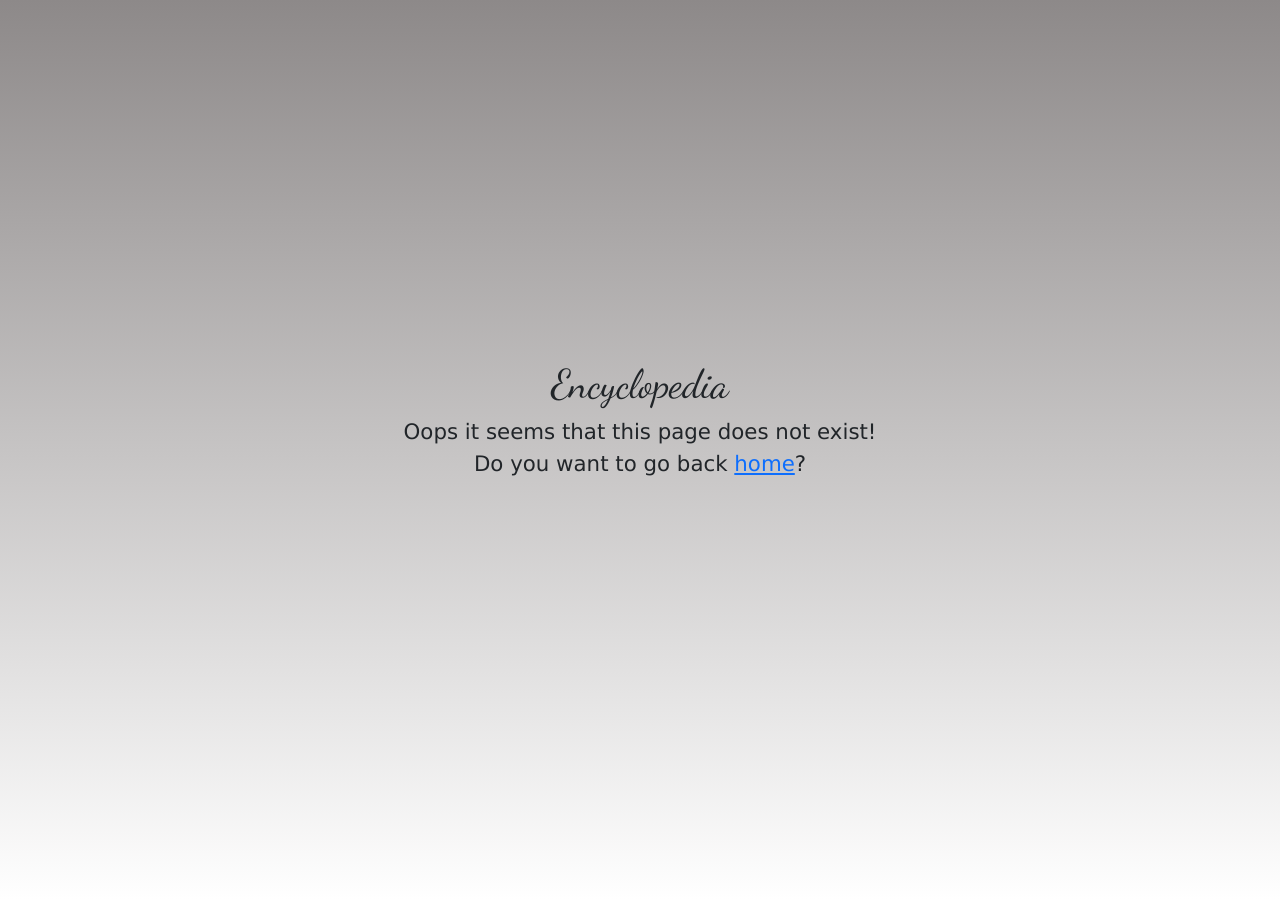
After one commit to minprog-platforms/project-wiki-django-JesMas, a Django app: template encyclopedia/templates/encyclopedia/error.html in a window 1280 px wide. The commit adds this page. Run offline with Django 3.2, Linux system fonts and the light colour scheme; the template is opened without the code that fills it, so the values that code supplies are empty.

Commit message:
added search and error page

```diff
--- a/encyclopedia/templates/encyclopedia/entry.html
+++ b/encyclopedia/templates/encyclopedia/entry.html
@@ -1,7 +1,7 @@
 {% extends "encyclopedia/layout.html" %}
 
 {% block title %}
-    Encyclopedia
+    {{ title }}
 {% endblock %}
 
 {% block body %}
--- /dev/null
+++ b/encyclopedia/templates/encyclopedia/error.html
@@ -0,0 +1,25 @@
+{% load static %}
+
+<!DOCTYPE html>
+<html style= "background-image:linear-gradient rgb(219, 79, 79), white">
+<link href="https://fonts.googleapis.com/css2?family=Dancing+Script&display=swap" rel="stylesheet">
+<head>
+    <style>
+        html {
+        height: 100%;
+        }
+        body {
+        background-image: linear-gradient(#8d8989, rgb(255, 255, 255));
+        }
+    </style>
+    <title>page not found</title>
+    <link href="https://cdn.jsdelivr.net/npm/bootstrap@5.0.0-beta2/dist/css/bootstrap.min.css" rel="stylesheet" integrity="sha384-BmbxuPwQa2lc/FVzBcNJ7UAyJxM6wuqIj61tLrc4wSX0szH/Ev+nYRRuWlolflfl" crossorigin="anonymous">
+    <link href="{% static 'encyclopedia/styles.css' %}" rel="stylesheet">
+</head>
+<body>
+<div style= "height: 100vh;width: 100vw;position:fixed; left:0;top:0;overflow:hidden;">
+  <h1 style="font-family: 'Dancing Script', cursive;text-align: center;padding-top: 40vh;">Encyclopedia</h1>
+  <p style = "text-align: center;padding-bottom: 50vh;font-family: Verdana, Geneva, Tahoma, sans-serif;font-size: 16pt;">Oops it seems that this page does not exist!<br />Do you want to go back <a href="{% url 'index' %}">home</a>?</p>
+</div>
+</body>
+</html>
--- a/encyclopedia/templates/encyclopedia/index.html
+++ b/encyclopedia/templates/encyclopedia/index.html
@@ -9,7 +9,6 @@
 
     <ul>
         {% for entry in entries %}
-            <!-- <li>{{ entry }}</li> -->
             <li><a href="{% url 'entry' entry %}">{{ entry }}</a></li>
         {% endfor %}
     </ul>
--- a/encyclopedia/templates/encyclopedia/layout.html
+++ b/encyclopedia/templates/encyclopedia/layout.html
@@ -12,7 +12,7 @@
         <div class="row">
             <div class="sidebar col-lg-2 col-md-3">
                 <h2>Encyclopedia</h2>
-                <form>
+                <form action="{% url 'search' %}" method="get">
                     <input class="search" type="text" name="q" placeholder="Search Encyclopedia">
                 </form>
                 <div>
--- a/encyclopedia/urls.py
+++ b/encyclopedia/urls.py
@@ -4,5 +4,6 @@ from . import views
 
 urlpatterns = [
     path("", views.index, name="index"),
-    path("wiki/<str:TITLE>", views.entry, name="entry")
+    path("wiki/<str:TITLE>", views.entry, name="entry"),
+    path("search/", views.search, name="search")
 ]
```
Also changed, not shown: encyclopedia/templates/encyclopedia/search.html (added, +16 -0 lines), encyclopedia/views.py (+19 -1 lines).
